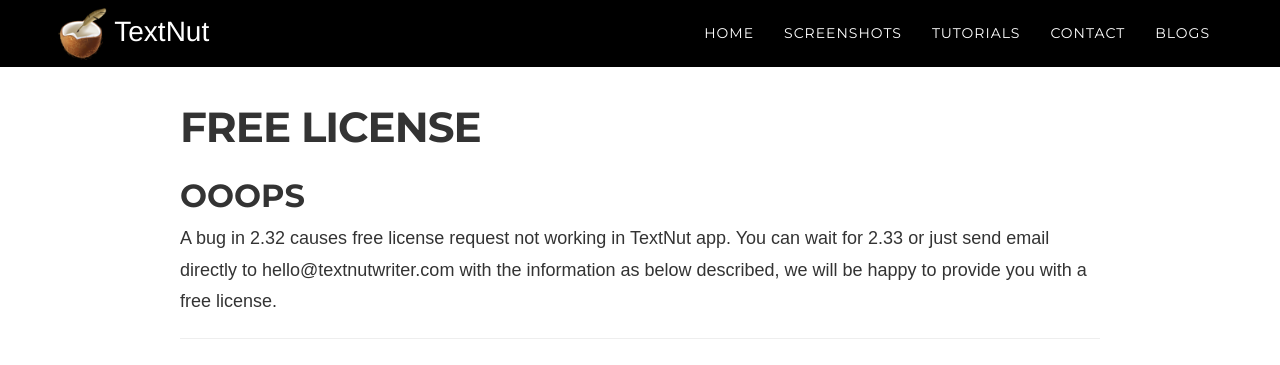
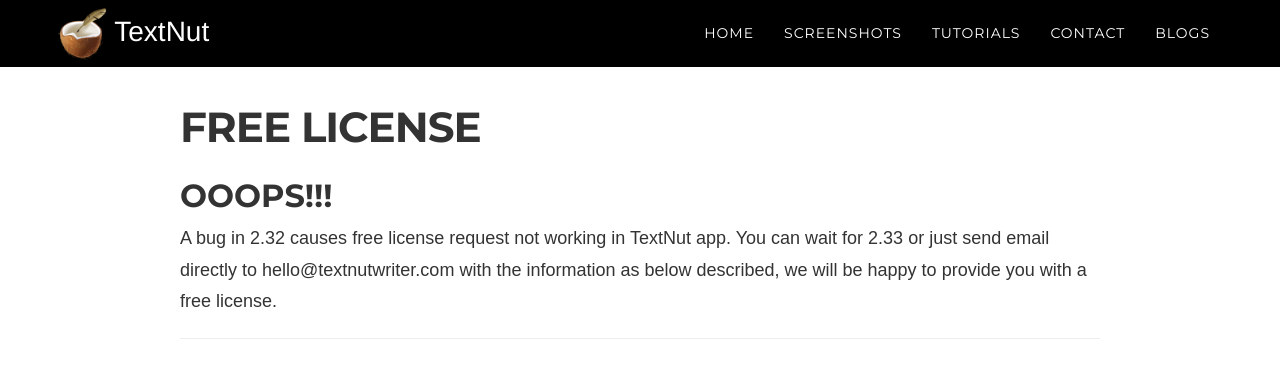
Before and after one commit to textnutwriter/textnutwriter.github.io, a Jekyll site: the page built from freelicense.md, in a window 1280 px wide and 1166 px high. Shown: the top 365 px of the window. Built offline with Jekyll 4.4.1, drawn with Linux system fonts in a browser that asks for light colours; nearby versions of some CDN libraries; some web fonts are replaced; a script that is not in the unit is left out; comment, search, counter and statistics services are not loaded.

Commit message:
free license request - even not working:)

```diff
--- a/freelicense.md
+++ b/freelicense.md
@@ -6,7 +6,7 @@
 weight: 8
 ---
 
-## Ooops ###
+## Ooops!!! ###
 A bug in 2.32 causes free license request not working in TextNut app.  You can wait for 2.33 or just send email directly to hello@textnutwriter.com with the information as below described, we will be happy to provide you with a free license.
 
 ----
```
